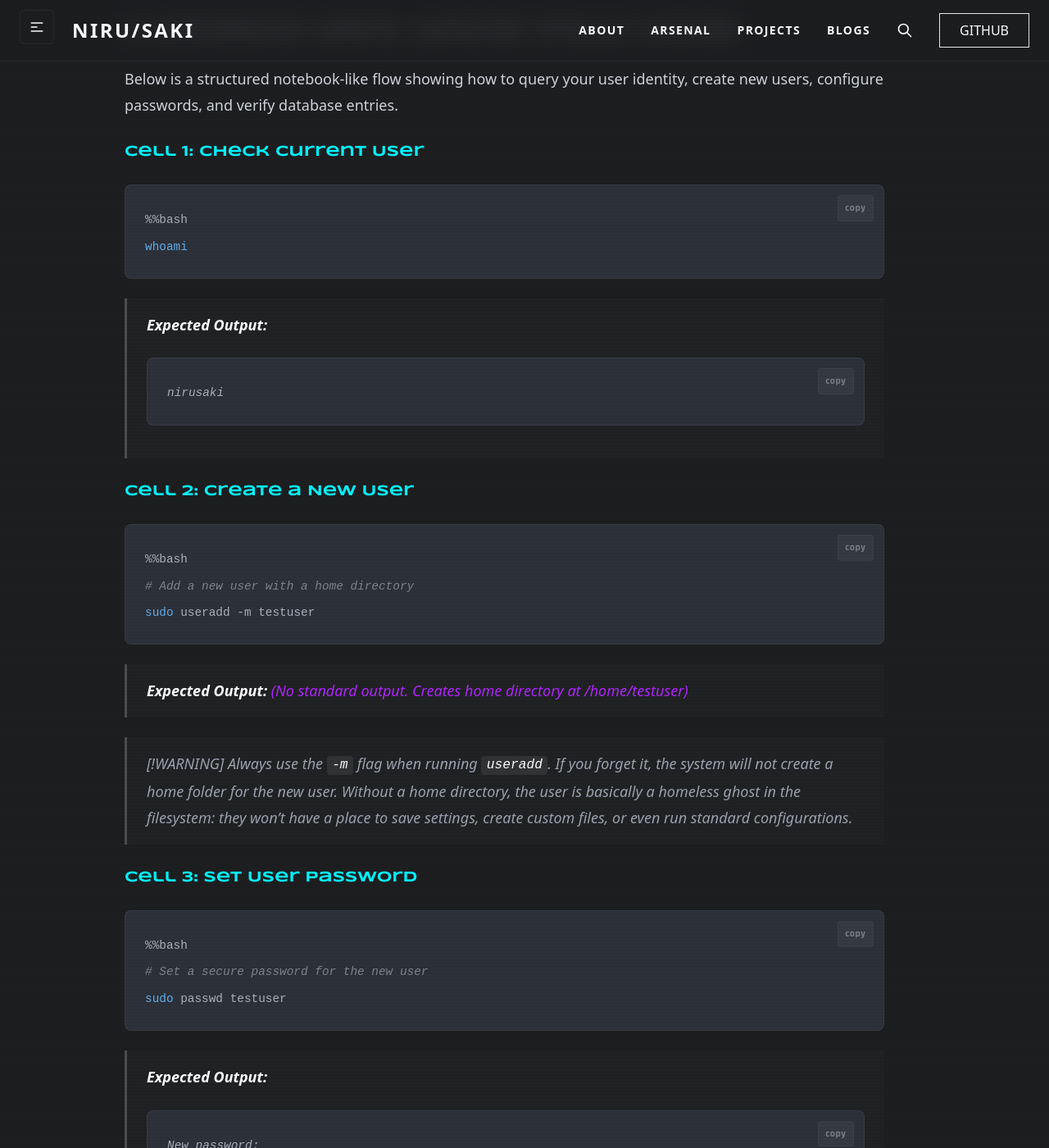
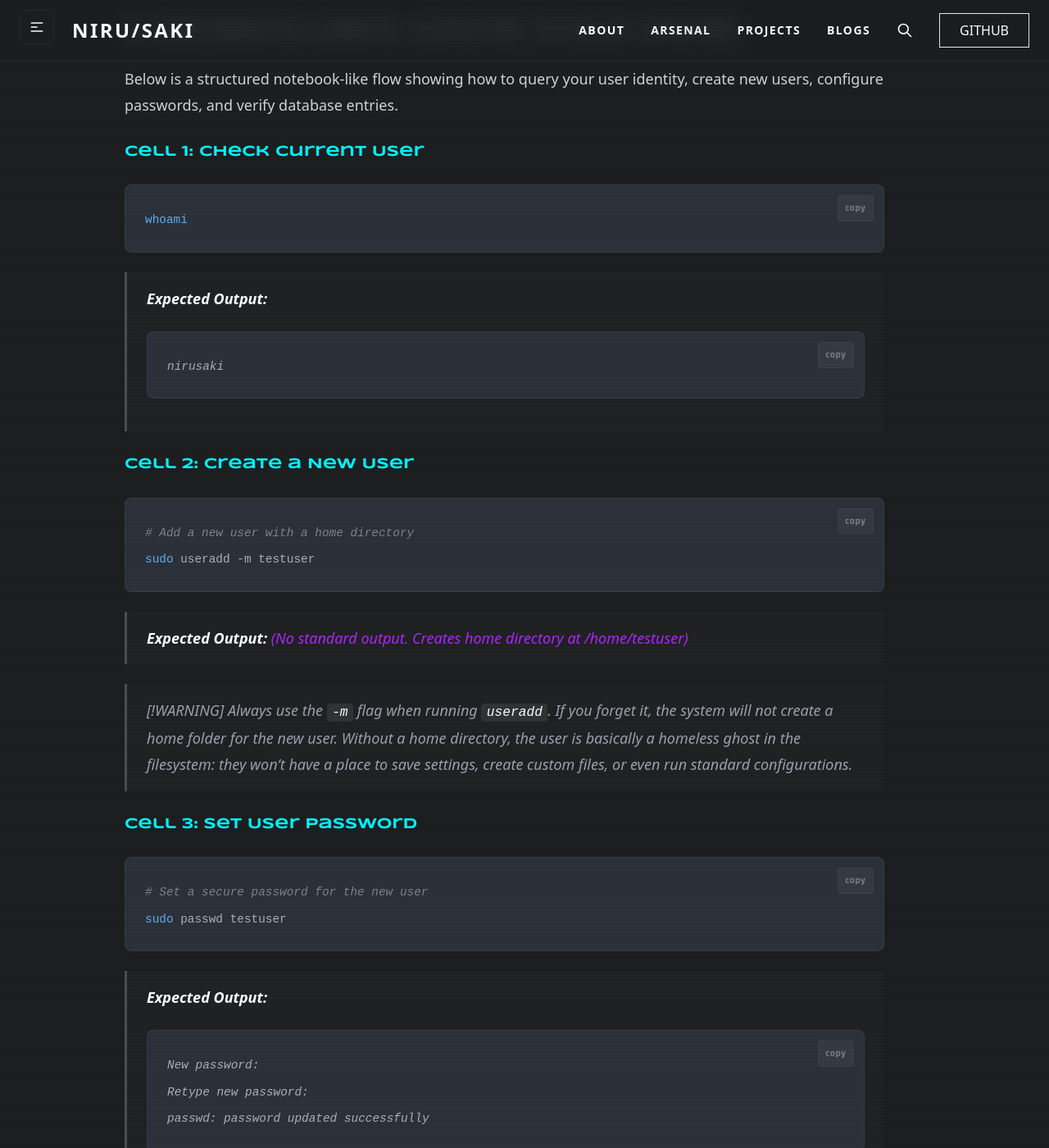
Before and after one commit to Nirusaki-Malaal/Nirusaki-Malaal.github.io, a Jekyll site: the page built from _posts/2026-07-02-user-management-in-linux.md, in a window 1280 px wide and 1400 px high, scrolled down 2140 px. Shown: the whole window at 82% size. Built offline with Jekyll 4.4.1, drawn with Linux system fonts in a browser that asks for light colours; nearby versions of some CDN libraries; comment, search, counter and statistics services are not loaded.

Commit message:
style: remove %%bash cell magics from user management post code blocks

````diff
--- a/_posts/2026-07-02-user-management-in-linux.md
+++ b/_posts/2026-07-02-user-management-in-linux.md
@@ -46,7 +46,6 @@ Below is a structured notebook-like flow showing how to query your user identity
 
 ### Cell 1: Check Current User
 ```bash
-%%bash
 whoami
 ```
 > **Expected Output:**
@@ -56,7 +55,6 @@ whoami
 
 ### Cell 2: Create a New User
 ```bash
-%%bash
 # Add a new user with a home directory
 sudo useradd -m testuser
 ```
@@ -68,7 +66,6 @@ sudo useradd -m testuser
 
 ### Cell 3: Set User Password
 ```bash
-%%bash
 # Set a secure password for the new user
 sudo passwd testuser
 ```
@@ -82,7 +79,6 @@ sudo passwd testuser
 ### Cell 4: View Configured Users
 All users on a Linux system are listed inside `/etc/passwd`.
 ```bash
-%%bash
 # View the end of the user database file
 tail -n 3 /etc/passwd
 ```
@@ -123,7 +119,6 @@ Assigning permissions to individual users one-by-one is a massive pain in the as
 
 ### Cell 5: Create a Group and Add a User
 ```bash
-%%bash
 # Create a new group called devteam
 sudo groupadd devteam
 
@@ -135,7 +130,6 @@ sudo usermod -aG devteam testuser
 
 ### Cell 6: Verify User Groups
 ```bash
-%%bash
 # Print groups of testuser
 groups testuser
 ```
````
